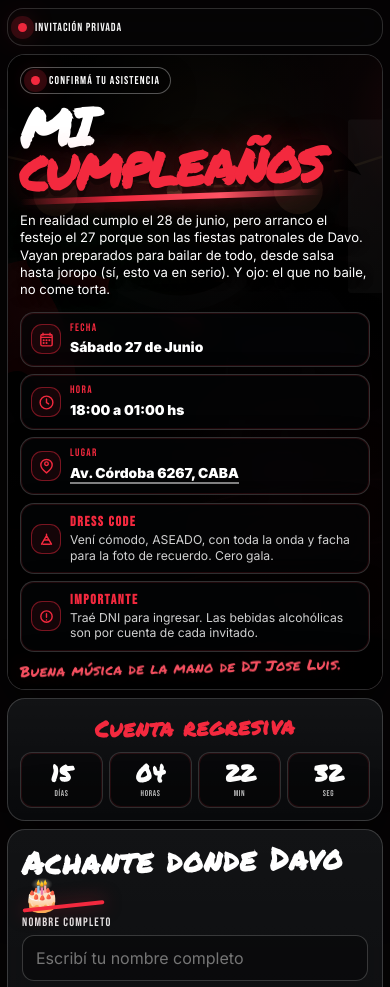
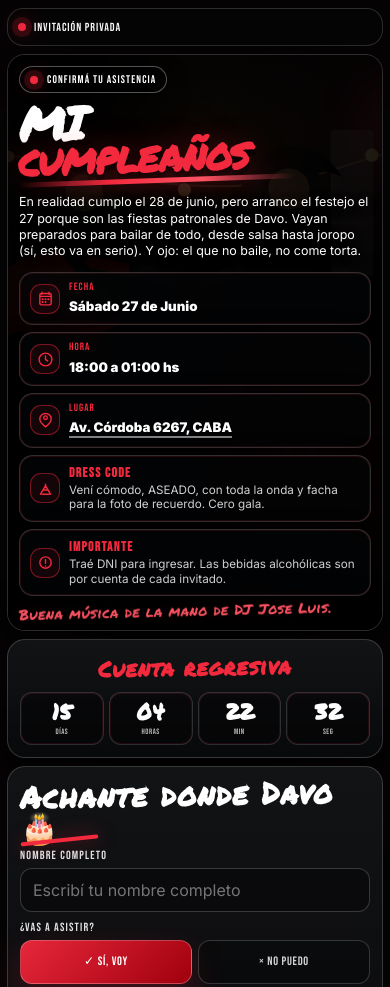
Before and after one commit to DavidDia2/Davo-2026, a plain HTML site: page index.html in a window 390 px wide. Shown: the top 987 px of the page. Drawn offline with Linux system fonts and the light colour scheme.

Commit message:
Update index.html

```diff
--- a/index.html
+++ b/index.html
@@ -1085,41 +1085,41 @@
   </style>
 
 
-  <style id="mobile-real-fix-v2">
-    /*
-      FIX DEFINITIVO MOBILE:
-      - elimina desborde horizontal
-      - compacta hero
-      - hace que "Cumpleaños" entre en iPhone/Android
-      - mejora la experiencia táctil
-    */
-
-    html,
-    body {
-      width: 100%;
-      max-width: 100%;
-      overflow-x: hidden !important;
-    }
-
-    img,
-    svg,
-    video,
-    canvas {
-      max-width: 100%;
-    }
-
-    @media (max-width: 860px) {
-      * {
-        max-width: 100%;
-      }
-
+  <style id="mobile-hard-reset-v3">
+    /* MOBILE HARD RESET v3 — iPhone/Android: sin desborde horizontal */
+    @media (max-width: 820px) {
+      html,
       body {
+        width: 100% !important;
+        max-width: 100% !important;
         min-width: 0 !important;
+        overflow-x: hidden !important;
+        -webkit-text-size-adjust: 100% !important;
+        text-size-adjust: 100% !important;
+      }
+
+      *,
+      *::before,
+      *::after {
+        box-sizing: border-box !important;
+        min-width: 0 !important;
+      }
+
+      body {
+        position: relative !important;
+      }
+
+      svg,
+      img,
+      video,
+      canvas {
+        max-width: 100% !important;
       }
 
       .shell {
         width: 100% !important;
         max-width: 100% !important;
+        min-width: 0 !important;
         min-height: auto !important;
         margin: 0 !important;
         padding:
@@ -1127,7 +1127,9 @@
           max(8px, env(safe-area-inset-right))
           max(12px, env(safe-area-inset-bottom))
           max(8px, env(safe-area-inset-left)) !important;
-        display: block !important;
+        display: flex !important;
+        flex-direction: column !important;
+        gap: 8px !important;
       }
 
       .topbar {
@@ -1136,35 +1138,38 @@
         min-height: 38px !important;
         padding: 8px 10px !important;
         border-radius: 16px !important;
-        margin-bottom: 8px !important;
       }
 
       .brand {
-        font-size: clamp(.68rem, 3vw, .88rem) !important;
+        font-size: clamp(.66rem, 3vw, .84rem) !important;
         letter-spacing: .08em !important;
         gap: 8px !important;
+        white-space: nowrap !important;
+      }
+
+      .dot {
+        width: 8px !important;
+        height: 8px !important;
+        box-shadow: 0 0 0 6px rgba(243, 41, 62, .16), 0 0 18px rgba(243, 41, 62, .7) !important;
       }
 
       .top-date {
         display: none !important;
       }
 
-      .layout {
+      .layout,
+      .side {
         width: 100% !important;
         max-width: 100% !important;
-        display: grid !important;
-        grid-template-columns: minmax(0, 1fr) !important;
+        display: flex !important;
+        flex-direction: column !important;
         gap: 8px !important;
       }
 
-      .side {
-        display: grid !important;
-        grid-template-columns: minmax(0, 1fr) !important;
-        grid-template-rows: auto auto !important;
-        gap: 8px !important;
-      }
-
-      .card {
+      .card,
+      .hero-card,
+      .countdown-card,
+      .rsvp {
         width: 100% !important;
         max-width: 100% !important;
         min-width: 0 !important;
@@ -1174,27 +1179,27 @@
       .hero-card {
         min-height: auto !important;
         max-height: none !important;
-        width: 100% !important;
-        max-width: 100% !important;
-        padding: 14px !important;
+        padding: 12px !important;
         display: block !important;
+        align-content: initial !important;
         overflow: hidden !important;
       }
 
       .hero-card::before {
         background:
-          linear-gradient(90deg, rgba(0,0,0,.84) 0%, rgba(0,0,0,.62) 58%, rgba(0,0,0,.76) 100%),
-          linear-gradient(180deg, rgba(0,0,0,.12) 0%, rgba(0,0,0,.42) 50%, rgba(0,0,0,.92) 100%) !important;
+          linear-gradient(90deg, rgba(0,0,0,.86) 0%, rgba(0,0,0,.68) 62%, rgba(0,0,0,.80) 100%),
+          linear-gradient(180deg, rgba(0,0,0,.18) 0%, rgba(0,0,0,.44) 52%, rgba(0,0,0,.94) 100%) !important;
       }
 
       .scene {
         inset: 0 !important;
+        opacity: .78 !important;
       }
 
       .scene svg {
         width: 100% !important;
         height: 100% !important;
-        transform: scale(1.12) translateX(-3%) !important;
+        transform: scale(1.04) translateX(-1%) !important;
         transform-origin: center center !important;
       }
 
@@ -1205,75 +1210,91 @@
       .hero-content {
         width: 100% !important;
         max-width: 100% !important;
-        min-width: 0 !important;
-        padding-right: 0 !important;
+        padding: 0 !important;
+        position: relative !important;
       }
 
       .eyebrow {
-        margin-bottom: 10px !important;
+        margin: 0 0 9px !important;
         padding: 6px 10px !important;
-        font-size: clamp(.64rem, 2.9vw, .78rem) !important;
+        max-width: 100% !important;
+        font-size: clamp(.62rem, 2.85vw, .75rem) !important;
         letter-spacing: .1em !important;
       }
 
       h1 {
         width: 100% !important;
         max-width: 100% !important;
-        min-width: 0 !important;
-        line-height: .85 !important;
+        line-height: .88 !important;
         overflow: visible !important;
+        display: block !important;
       }
 
       .mi {
-        font-size: clamp(2.45rem, 14.5vw, 3.8rem) !important;
-        line-height: .8 !important;
+        display: block !important;
+        width: 100% !important;
+        font-size: clamp(2.2rem, 12.8vw, 3.2rem) !important;
+        line-height: .82 !important;
         letter-spacing: -.035em !important;
         transform: rotate(-1deg) !important;
+        overflow: visible !important;
       }
 
       .cumple {
+        display: block !important;
         width: 100% !important;
         max-width: 100% !important;
-        display: block !important;
-        font-size: clamp(2.45rem, 13.2vw, 3.9rem) !important;
-        line-height: .9 !important;
-        letter-spacing: -.045em !important;
-        white-space: normal !important;
-        overflow-wrap: normal !important;
-        word-break: normal !important;
+        font-size: clamp(2.05rem, 10.2vw, 2.95rem) !important;
+        line-height: .92 !important;
+        letter-spacing: -.04em !important;
         transform: rotate(-2deg) translateX(-1px) !important;
+        white-space: nowrap !important;
+        overflow: visible !important;
       }
 
       .title-swipe {
-        width: 86% !important;
-        height: 6px !important;
-        margin-top: 5px !important;
+        width: 78% !important;
+        max-width: 320px !important;
+        height: 5px !important;
+        margin: 5px 0 0 !important;
       }
 
       .subtitle {
         width: 100% !important;
         max-width: 100% !important;
-        margin-top: 12px !important;
-        font-size: clamp(.82rem, 3.45vw, .96rem) !important;
-        line-height: 1.32 !important;
-      }
-
-      .quick-info {
+        margin: 11px 0 0 !important;
+        font-size: clamp(.78rem, 3.35vw, .92rem) !important;
+        line-height: 1.31 !important;
+        overflow-wrap: break-word !important;
+      }
+
+      .quick-info,
+      .details {
         width: 100% !important;
         max-width: 100% !important;
-        margin-top: 13px !important;
-        display: grid !important;
-        grid-template-columns: 1fr !important;
+        display: flex !important;
+        flex-direction: column !important;
         gap: 7px !important;
       }
 
-      .info-box {
+      .quick-info {
+        margin-top: 12px !important;
+      }
+
+      .details {
+        margin-top: 7px !important;
+      }
+
+      .info-box,
+      .mini-card {
         width: 100% !important;
         max-width: 100% !important;
         min-height: auto !important;
-        padding: 10px !important;
+        padding: 9px 10px !important;
         border-radius: 14px !important;
-        grid-template-columns: auto minmax(0, 1fr) !important;
+        display: grid !important;
+        grid-template-columns: 30px minmax(0, 1fr) !important;
+        align-items: center !important;
         gap: 9px !important;
       }
 
@@ -1289,60 +1310,51 @@
         height: 17px !important;
       }
 
+      .info-box small,
+      .mini-card h3,
+      .field-label {
+        letter-spacing: .1em !important;
+      }
+
       .info-box small {
-        font-size: .68rem !important;
+        font-size: .66rem !important;
         margin-bottom: 3px !important;
       }
 
       .info-box strong,
       .map-link {
-        font-size: .86rem !important;
-        line-height: 1.16 !important;
-      }
-
-      .details {
-        width: 100% !important;
-        max-width: 100% !important;
-        margin-top: 8px !important;
-        display: grid !important;
-        grid-template-columns: 1fr !important;
-        gap: 7px !important;
-      }
-
-      .mini-card {
-        width: 100% !important;
-        max-width: 100% !important;
-        padding: 10px !important;
-        border-radius: 14px !important;
-        grid-template-columns: auto minmax(0, 1fr) !important;
-        gap: 9px !important;
+        font-size: .83rem !important;
+        line-height: 1.15 !important;
+        overflow-wrap: break-word !important;
       }
 
       .mini-card h3 {
-        font-size: .86rem !important;
-        margin-bottom: 2px !important;
+        font-size: .84rem !important;
+        margin: 0 0 2px !important;
       }
 
       .mini-card p {
-        font-size: .76rem !important;
-        line-height: 1.27 !important;
+        font-size: .73rem !important;
+        line-height: 1.25 !important;
       }
 
       .tagline {
         width: 100% !important;
         max-width: 100% !important;
-        margin-top: 8px !important;
-        font-size: clamp(.84rem, 3.8vw, 1.05rem) !important;
-        line-height: 1.14 !important;
-      }
-
-      .countdown-card {
+        margin-top: 7px !important;
+        font-size: clamp(.8rem, 3.7vw, 1rem) !important;
+        line-height: 1.12 !important;
+        overflow-wrap: break-word !important;
+      }
+
+      .countdown-card,
+      .rsvp {
         padding: 12px !important;
       }
 
       .section-title {
-        margin-bottom: 8px !important;
-        font-size: clamp(1.05rem, 5.8vw, 1.55rem) !important;
+        margin: 0 0 8px !important;
+        font-size: clamp(1rem, 5.6vw, 1.45rem) !important;
       }
 
       .countdown {
@@ -1350,7 +1362,7 @@
         max-width: 100% !important;
         display: grid !important;
         grid-template-columns: repeat(4, minmax(0, 1fr)) !important;
-        gap: 6px !important;
+        gap: 5px !important;
       }
 
       .time-unit {
@@ -1360,48 +1372,43 @@
       }
 
       .time-unit b {
-        font-size: clamp(1.05rem, 6vw, 1.45rem) !important;
+        font-size: clamp(1rem, 5.8vw, 1.38rem) !important;
       }
 
       .time-unit span {
         margin-top: 4px !important;
-        font-size: clamp(.44rem, 2.15vw, .58rem) !important;
-        letter-spacing: .08em !important;
-      }
-
-      .rsvp {
-        padding: 14px !important;
-        align-content: start !important;
+        font-size: clamp(.42rem, 2vw, .56rem) !important;
+        letter-spacing: .07em !important;
       }
 
       .rsvp .section-title {
-        font-size: clamp(1.55rem, 8vw, 2.1rem) !important;
-        margin-bottom: 9px !important;
+        font-size: clamp(1.45rem, 7.8vw, 2rem) !important;
+        margin-bottom: 8px !important;
         line-height: 1 !important;
       }
 
       .rsvp .section-title::after {
-        width: 82px !important;
+        width: 78px !important;
         height: 4px !important;
       }
 
       .form-grid {
         width: 100% !important;
         max-width: 100% !important;
-        gap: 9px !important;
+        display: grid !important;
+        gap: 8px !important;
       }
 
       .field-label {
         margin-bottom: 5px !important;
-        font-size: .76rem !important;
-        letter-spacing: .1em !important;
+        font-size: .74rem !important;
       }
 
       input[type="text"] {
         width: 100% !important;
         max-width: 100% !important;
-        min-height: 46px !important;
-        padding: 11px 13px !important;
+        min-height: 44px !important;
+        padding: 10px 12px !important;
         border-radius: 12px !important;
         font-size: 16px !important;
       }
@@ -1412,34 +1419,34 @@
         max-width: 100% !important;
         display: grid !important;
         grid-template-columns: repeat(2, minmax(0, 1fr)) !important;
-        gap: 7px !important;
+        gap: 6px !important;
       }
 
       .choice span,
       button {
         width: 100% !important;
         max-width: 100% !important;
-        min-height: 46px !important;
-        padding: 9px 8px !important;
+        min-height: 44px !important;
+        padding: 8px 7px !important;
         border-radius: 12px !important;
-        font-size: clamp(.78rem, 3.5vw, .92rem) !important;
+        font-size: clamp(.76rem, 3.3vw, .9rem) !important;
         line-height: 1.05 !important;
       }
 
       .primary {
-        min-height: 50px !important;
-        font-size: clamp(.9rem, 3.9vw, 1rem) !important;
+        min-height: 48px !important;
+        font-size: clamp(.86rem, 3.7vw, .98rem) !important;
       }
 
       .secondary {
-        min-height: 42px !important;
+        min-height: 40px !important;
       }
 
       .status {
         margin-top: 8px !important;
         padding: 10px !important;
         border-radius: 13px !important;
-        font-size: .76rem !important;
+        font-size: .74rem !important;
       }
     }
 
@@ -1450,38 +1457,42 @@
       }
 
       .hero-card {
-        padding: 12px !important;
+        padding: 11px !important;
       }
 
       .mi {
-        font-size: clamp(2.25rem, 13.5vw, 3.35rem) !important;
+        font-size: clamp(2.05rem, 12vw, 3rem) !important;
       }
 
       .cumple {
-        font-size: clamp(2.25rem, 12.2vw, 3.35rem) !important;
+        font-size: clamp(1.9rem, 9.2vw, 2.55rem) !important;
       }
 
       .subtitle {
-        font-size: .82rem !important;
+        font-size: .78rem !important;
       }
 
       .choice span,
       button {
-        font-size: .78rem !important;
+        font-size: .76rem !important;
       }
     }
 
     @media (max-width: 375px) {
+      .brand {
+        font-size: .64rem !important;
+      }
+
       .mi {
-        font-size: 2.15rem !important;
+        font-size: 2rem !important;
       }
 
       .cumple {
-        font-size: 2.18rem !important;
+        font-size: 1.86rem !important;
       }
 
       .subtitle {
-        font-size: .78rem !important;
+        font-size: .74rem !important;
       }
 
       .choice-grid,
@@ -1495,23 +1506,11 @@
       }
     }
 
-    @media (max-height: 700px) and (max-width: 860px) {
-      .hero-card {
-        padding: 11px !important;
-      }
-
-      .subtitle {
-        font-size: .78rem !important;
-        line-height: 1.25 !important;
-      }
-
-      .mini-card p {
-        font-size: .72rem !important;
-      }
-
-      .rsvp,
-      .countdown-card {
-        padding: 11px !important;
+    @media (hover: none) and (pointer: coarse) {
+      .choice span:hover,
+      button:hover {
+        transform: none !important;
+        filter: none !important;
       }
     }
 
```
